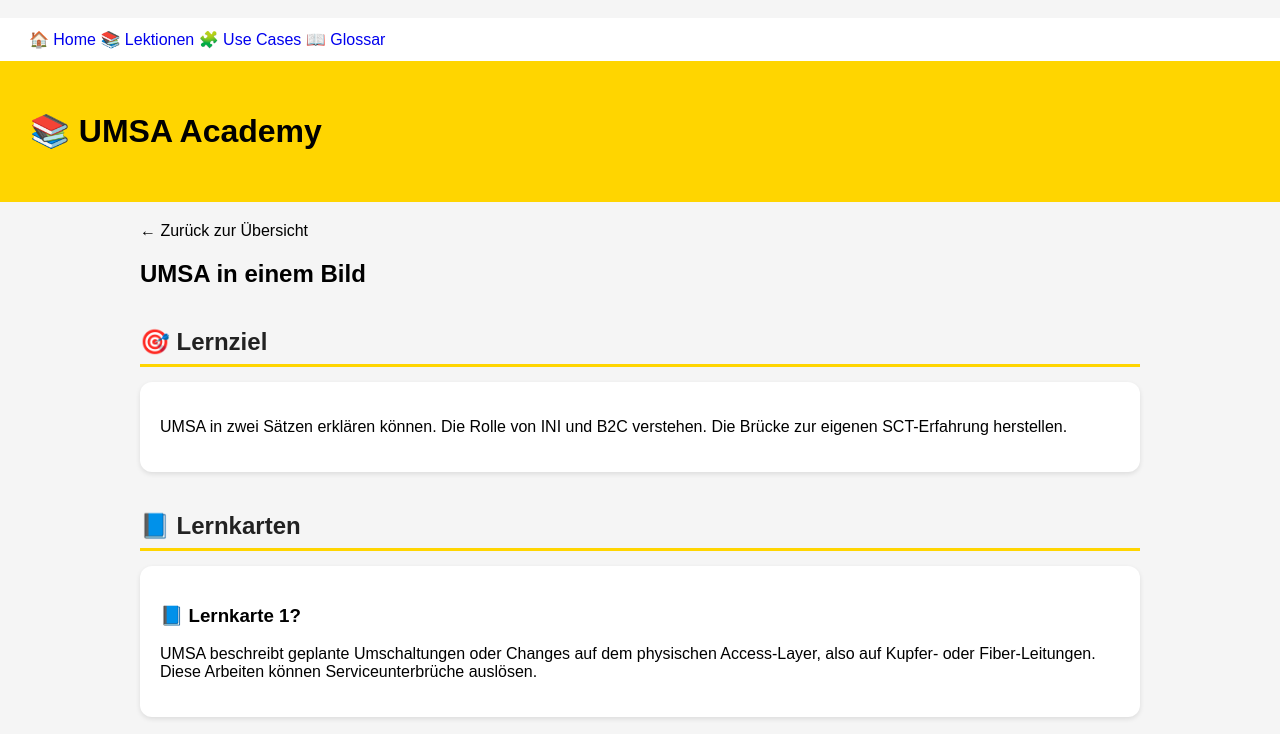
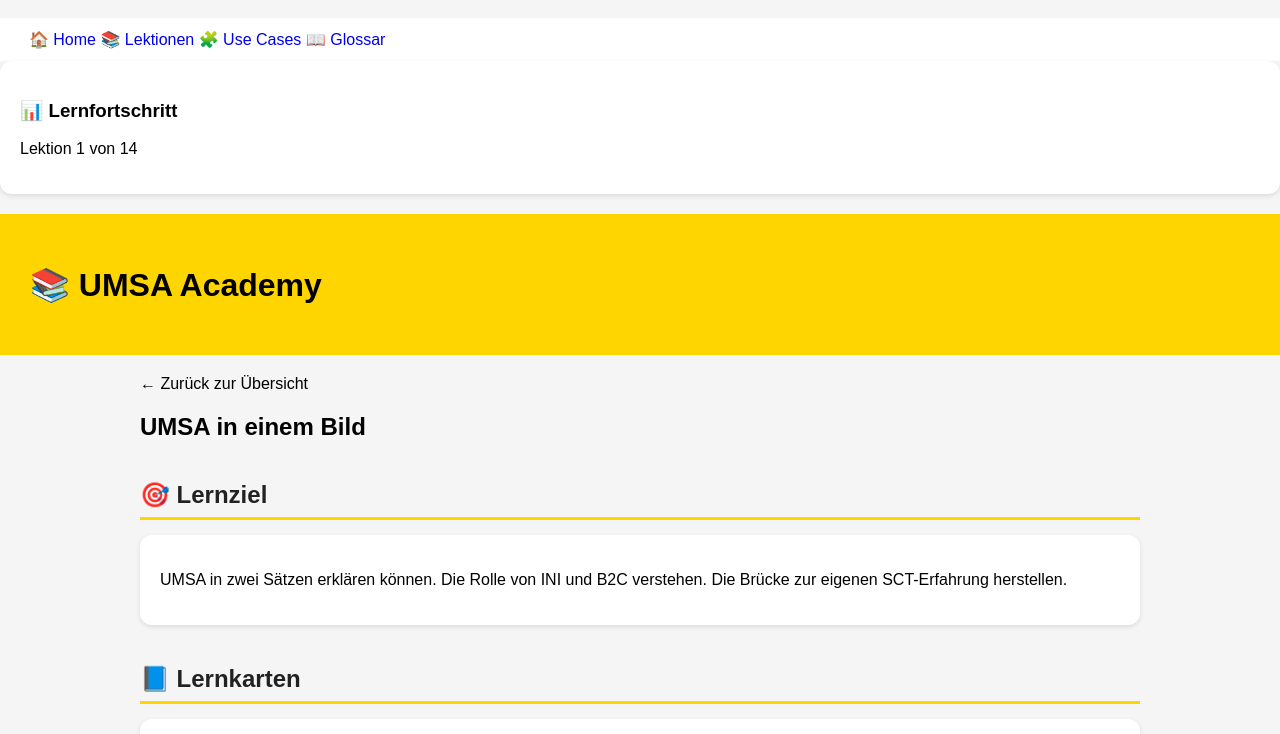
Before and after one commit to weytom-coder/umsa-academy, a plain HTML site: page lessons/lesson-template.html in a window 1280 px wide. Shown: the top 734 px of the page. Drawn offline with Linux system fonts and the light colour scheme.

Commit message:
Update lesson-template.html

```diff
--- a/lessons/lesson-template.html
+++ b/lessons/lesson-template.html
@@ -17,6 +17,14 @@
 <a href="../glossar.html">📖 Glossar</a>
 
 </nav>
+
+<div class="lesson-card">
+<h3>📊 Lernfortschritt</h3>
+<p>
+Lektion 1 von 14
+</p>
+</div>
+
 <header>
     <h1>📚 UMSA Academy</h1>
 </header>
```
